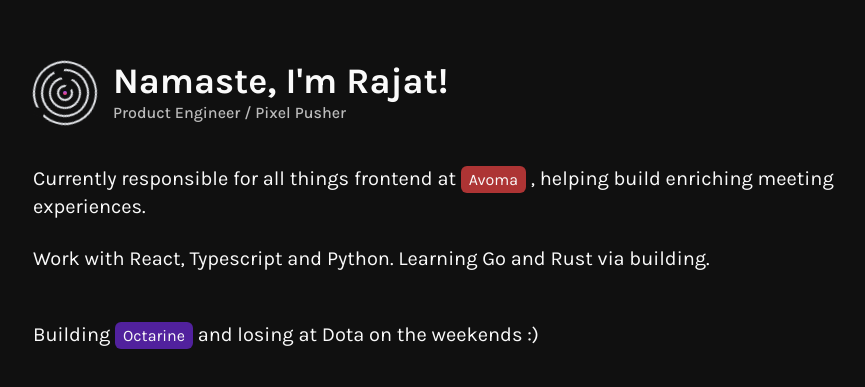
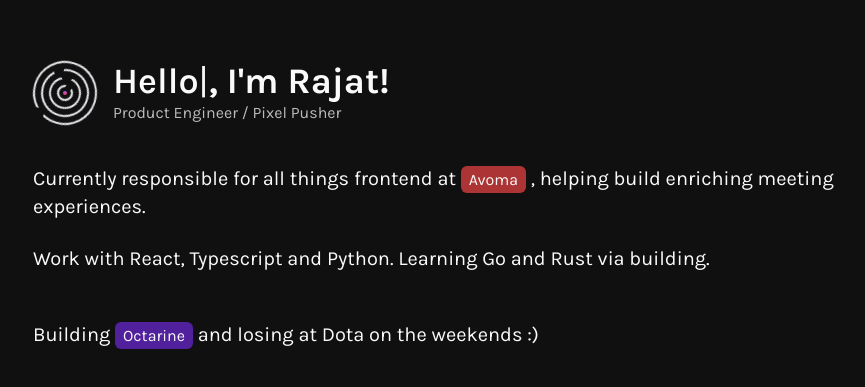
Before and after one commit to rajatkulkarni95/rk-minimal, a Next.js app: page / in a window 1280 px wide. Shown: the part 115-502 px from the top of the page, without its empty margins (173-1038 px from the left). Built offline with nearby package versions, Linux system fonts and the light colour scheme.

Commit message:
Salutation animation

```diff
--- /dev/null
+++ b/src/components/Greeting/Salutation.tsx
@@ -0,0 +1,14 @@
+import { SALUTATIONS } from "@constants/salutations";
+import { useTypingText } from "src/hooks/useTypingText";
+
+const Salutation = () => {
+  const { word } = useTypingText(SALUTATIONS, 200);
+  return (
+    <div className="flex items-center">
+      <span className="font-semibold">{word}</span>
+      <span className="font-normal opacity-0 animate-blinking">|</span>
+    </div>
+  );
+};
+
+export default Salutation;
--- a/src/components/Greeting/index.tsx
+++ b/src/components/Greeting/index.tsx
@@ -1,31 +1,15 @@
-import { useEffect, useState } from "react";
-import Logo from "@svg/logo.svg";
 import SiteLogo from "@components/Logo";
+import Salutation from "./Salutation";
 
-type TGreetingProps = {
-  salutation: string;
-};
-
-const Greeting = ({ salutation }: TGreetingProps) => {
-  const [typing, setTyping] = useState("");
-  const [index, setIndex] = useState(0);
-  useEffect(() => {
-    if (index < salutation.length) {
-      setTimeout(() => {
-        setTyping(typing + salutation[index]);
-        setIndex(index + 1);
-      }, 200);
-    }
-  }, [index]);
-
+const Greeting = () => {
   return (
     <section className="flex items-center pt-24 lg:pt-44 mb-4">
       <SiteLogo />
       <div className="flex flex-col">
-        <h1 className="text-2xl lg:text-4xl font-bold text-primary">
-          {salutation}
+        <h1 className="text-2xl lg:text-4xl font-bold text-primary flex items-center">
+          <Salutation />, I'm Rajat!
         </h1>
-        <p className="text-base font-medium text-secondary">
+        <p className="text-base font-normal text-secondary">
           Product Engineer / Pixel Pusher
         </p>
       </div>
--- a/src/constants/salutations.ts
+++ b/src/constants/salutations.ts
@@ -1,12 +1,18 @@
 export const SALUTATIONS = [
-  "Hey!",
+  "Hey",
   "Hello",
-  "Greetings",
-  "Namaste",
+  "नमस्ते",
   "Hola",
-  "Hallo",
   "Ciao",
   "Hei",
   "Aloha",
-  "Hey there",
+  "你好",
+  "Bonjour",
+  "Salut",
+  "Oi",
+  "Olá",
+  "Hej",
+  "Hei",
+  "Hallå",
+  "Hallo",
 ];
--- /dev/null
+++ b/src/hooks/useTypingText.ts
@@ -0,0 +1,78 @@
+import { useState, useEffect, useRef } from "react";
+
+const FORWARD = "forward";
+const BACKWARD = "backward";
+
+interface IReturn {
+  word: string;
+}
+
+export const useTypingText = (
+  words: string[],
+  keySpeed = 1000,
+  maxPauseAmount = 50
+): IReturn => {
+  const [wordIndex, setWordIndex] = useState(0);
+  const [currentWord, setCurrentWord] = useState<string[]>([]);
+  const direction = useRef(BACKWARD);
+  const typingInterval = useRef<ReturnType<typeof setInterval>>();
+  const letterIndex = useRef<number>(0);
+
+  useEffect(() => {
+    // Start at 0
+    let pauseCounter = 0;
+
+    const typeLetter = () => {
+      if (letterIndex.current >= words[wordIndex].length) {
+        direction.current = BACKWARD;
+
+        // Begin pause by setting the maxPauseAmount prop equal to the counter
+        pauseCounter = maxPauseAmount;
+        return;
+      }
+
+      const segment = words[wordIndex].split("") as string[];
+      setCurrentWord(currentWord.concat(segment[letterIndex.current]));
+      letterIndex.current = letterIndex.current + 1;
+    };
+
+    const backspace = () => {
+      if (letterIndex.current === 0) {
+        const isOnLastWord = wordIndex === words.length - 1;
+
+        setWordIndex(!isOnLastWord ? wordIndex + 1 : 0);
+        direction.current = FORWARD;
+
+        return;
+      }
+
+      const segment = currentWord.slice(0, currentWord.length - 1);
+      setCurrentWord(segment);
+      letterIndex.current = currentWord.length - 1;
+    };
+
+    typingInterval.current = setInterval(() => {
+      // Wait until counter hits 0 to do any further action
+      if (pauseCounter > 0) {
+        pauseCounter = pauseCounter - 1;
+        return;
+      }
+
+      if (direction.current === FORWARD) {
+        typeLetter();
+      } else {
+        backspace();
+      }
+    }, keySpeed);
+
+    return () => {
+      if (typingInterval.current) {
+        clearInterval(typingInterval.current);
+      }
+    };
+  }, [currentWord, wordIndex, keySpeed, words, maxPauseAmount]);
+
+  return {
+    word: currentWord.join(""),
+  };
+};
--- a/src/pages/index.tsx
+++ b/src/pages/index.tsx
@@ -2,16 +2,12 @@ import type { NextPage } from "next";
 import { Main } from "@components/Common/Main";
 import { TPageProps } from "src/types";
 import Greeting from "@components/Greeting";
-import { SALUTATIONS } from "@constants/salutations";
 import Me from "@components/Me";
 
 const Home: NextPage<TPageProps> = ({ isSidebarOpen }: TPageProps) => {
-  const salutation =
-    SALUTATIONS[Math.floor(Math.random() * SALUTATIONS.length)] +
-    ", I'm Rajat!";
   return (
     <Main isSidebarOpen={isSidebarOpen}>
-      <Greeting salutation={salutation} />
+      <Greeting />
       <Me />
     </Main>
   );
--- a/tailwind.config.js
+++ b/tailwind.config.js
@@ -64,7 +64,7 @@ module.exports = {
       },
       animation: {
         fadeIn: "fadeIn 1s ease-in forwards",
-        blinking: "blinking 0.75s cubic-bezier(0.4, 0, 0.6, 1) 3",
+        blinking: "blinking 1s cubic-bezier(0.4, 0, 0.6, 1) infinite",
         slideDownAndFade: "slideDownAndFade 0.5s ease forwards",
         spin10: "spin 10s linear infinite",
         spin8: "spin 8s linear infinite",
```
